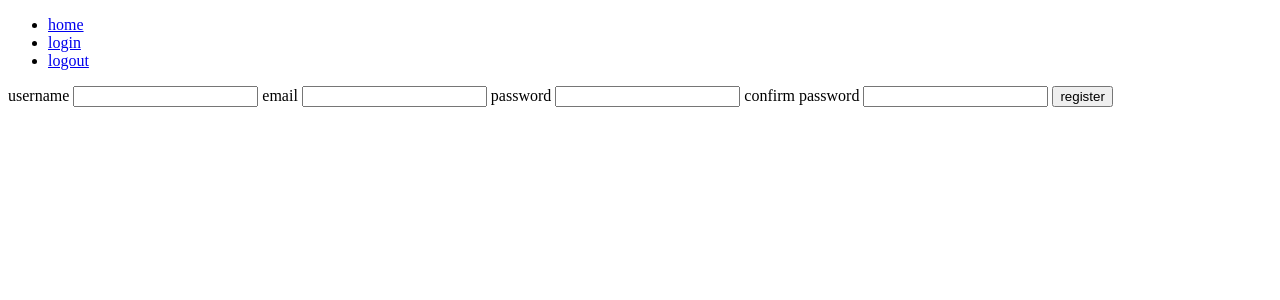
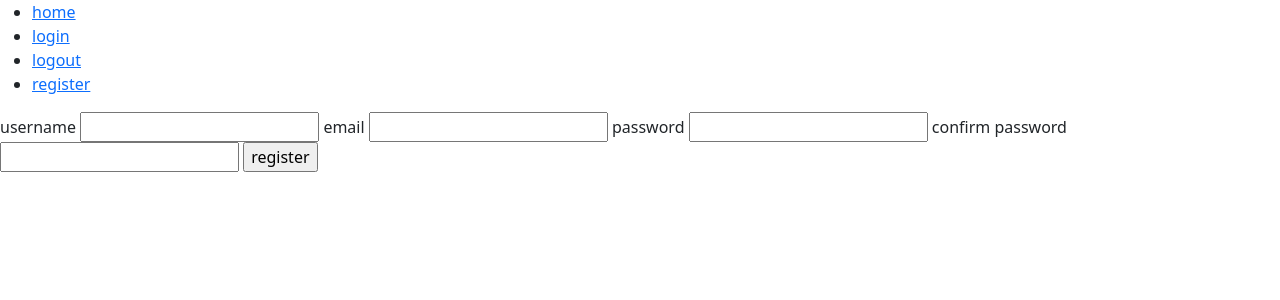
Before and after one commit to cmulonyiwa/pyrula, a Flask app: page /auth/register in a window 1280 px wide. Shown: the top 300 px of the page. Run offline with Flask 2, Linux system fonts and the light colour scheme.

Commit message:
add bootsrap5

```diff
--- a/app/templates/base.html
+++ b/app/templates/base.html
@@ -5,6 +5,8 @@
     <meta http-equiv="X-UA-Compatible" content="IE=edge">
     <meta name="viewport" content="width=device-width, initial-scale=1.0">
     <title>Document</title>
+    <link href="https://cdn.jsdelivr.net/npm/bootstrap@5.2.0-beta1/dist/css/bootstrap.min.css" rel="stylesheet" integrity="sha384-0evHe/X+R7YkIZDRvuzKMRqM+OrBnVFBL6DOitfPri4tjfHxaWutUpFmBp4vmVor" crossorigin="anonymous">
+
 </head>
 <body>
     <header>
@@ -13,6 +15,7 @@
                 <li><a href="{{url_for('main.index')}}">home</a></li>
                 <li><a href="{{url_for('auth.login')}}">login</a></li>
                 <li><a href="{{url_for('auth.logout')}}">logout</a></li>
+                <li><a href="{{url_for('auth.register')}}">register</a></li>
             </ul>
         </nav>
     </header>
@@ -20,7 +23,7 @@
         {% if messages %}
             <ul>
                 {% for category, message in messages %}
-            <li class="{{ category }}">{{ message }}</li>
+                    <li class="alert alert-{{ category }}">{{ message }}</li>
                 {% endfor %}
             </ul>
         {% endif %}
@@ -28,5 +31,6 @@
 
     {%block content%}
     {%endblock%}
+    <script src="https://cdn.jsdelivr.net/npm/bootstrap@5.2.0-beta1/dist/js/bootstrap.bundle.min.js" integrity="sha384-pprn3073KE6tl6bjs2QrFaJGz5/SUsLqktiwsUTF55Jfv3qYSDhgCecCxMW52nD2" crossorigin="anonymous"></script>
 </body>
 </html>
```
